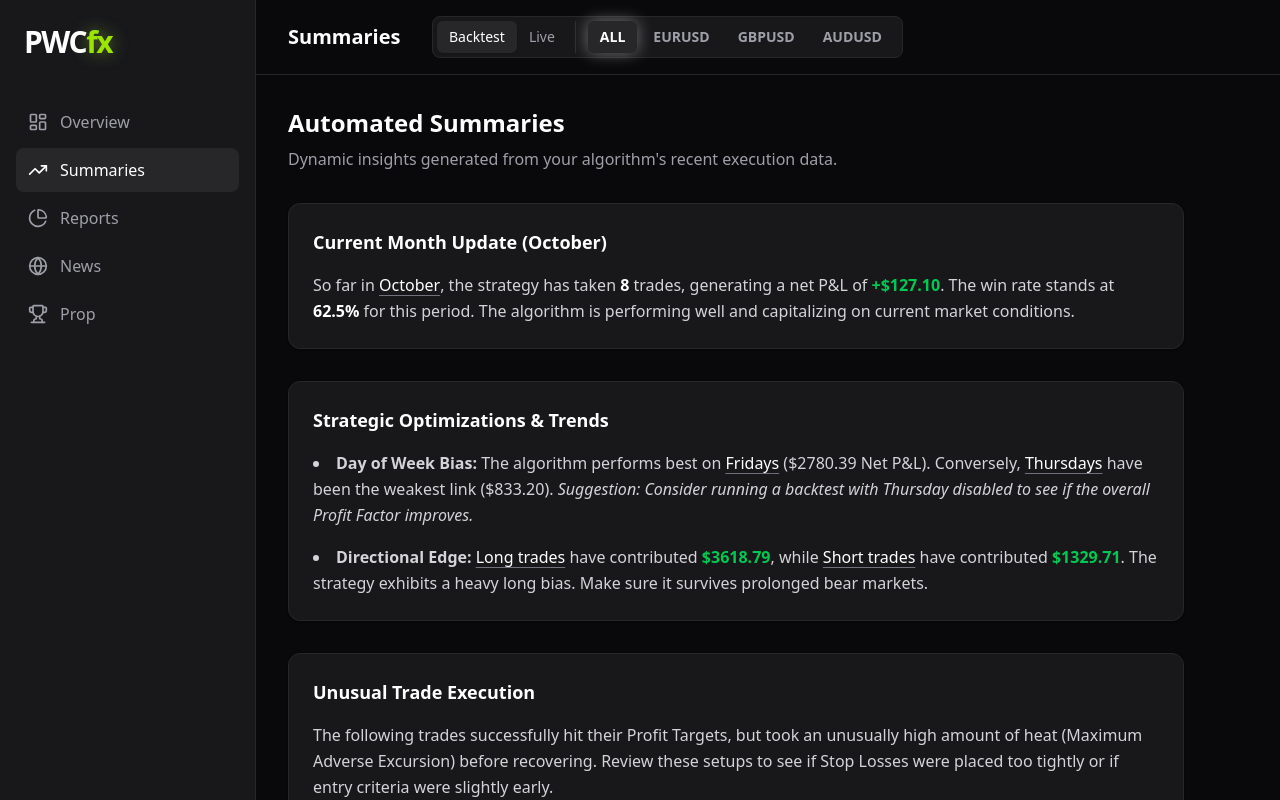
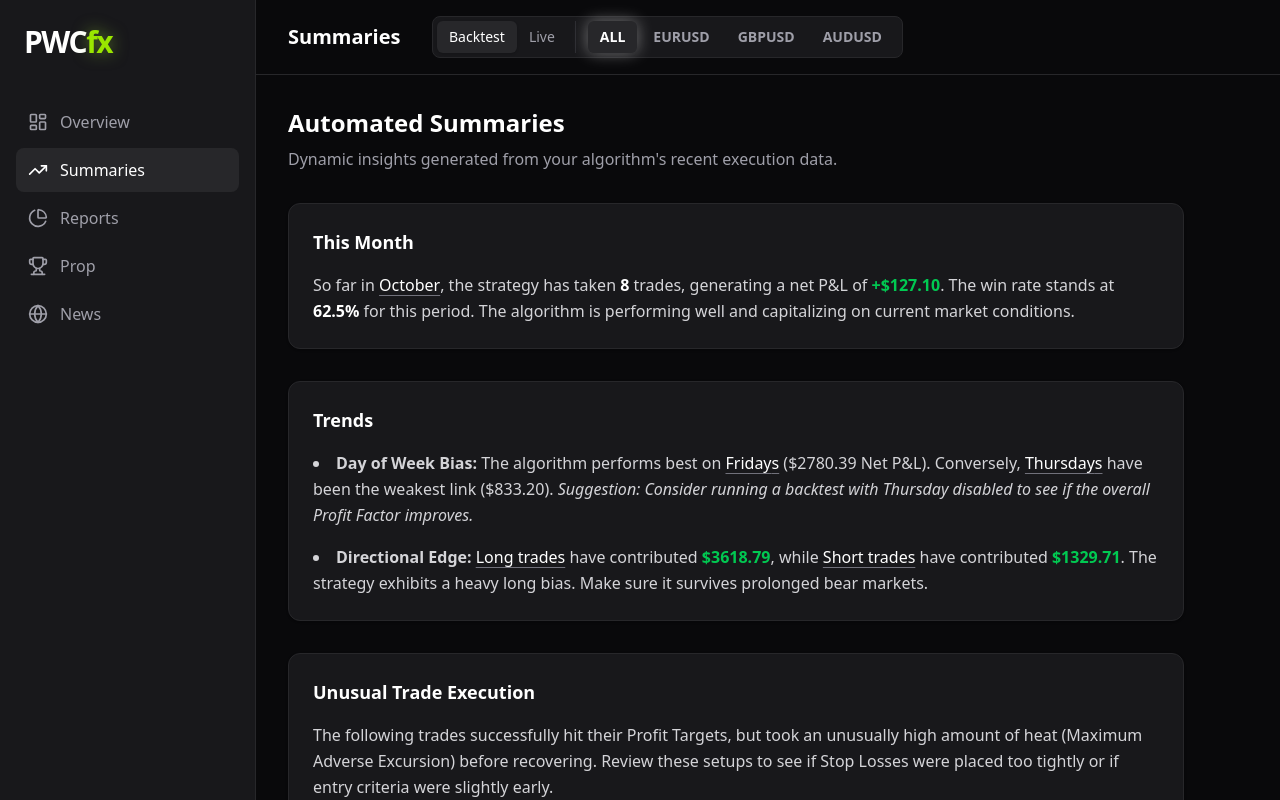
Before and after one commit to PostWorkCulture/FXDashboard, a Next.js app in the folder frontend/: page /summaries in a window 1280 px wide. Built offline with nearby package versions, Linux system fonts and the light colour scheme.

Commit message:
Clean up Summaries page titles and move News below Prop in menu

```diff
--- a/frontend/src/app/summaries/page.tsx
+++ b/frontend/src/app/summaries/page.tsx
@@ -105,7 +105,7 @@ export default function SummariesPage() {
       </div>
 
       <div className="bg-zinc-900 border border-zinc-800 rounded-xl p-6 shadow-sm">
-        <h2 className="text-lg font-semibold text-white mb-4">Current Month Update ({currentMonth.name})</h2>
+        <h2 className="text-lg font-semibold text-white mb-4">This Month</h2>
         <p className="text-zinc-300 leading-relaxed">
           So far in <button onClick={() => handleFilterNav({ dateRange: "This Month" })} className="text-white font-medium underline decoration-zinc-500 underline-offset-4 hover:decoration-white transition-colors">{currentMonth.name}</button>, the strategy has taken <strong className="text-white">{currentMonth.trades}</strong> trades,
           generating a net P&L of <strong className={currentMonth.pnl >= 0 ? "text-green-500" : "text-pink-500"}>
@@ -119,7 +119,7 @@ export default function SummariesPage() {
       </div>
 
       <div className="bg-zinc-900 border border-zinc-800 rounded-xl p-6 shadow-sm">
-        <h2 className="text-lg font-semibold text-white mb-4">Strategic Optimizations & Trends</h2>
+        <h2 className="text-lg font-semibold text-white mb-4">Trends</h2>
         <ul className="space-y-4 text-zinc-300 leading-relaxed list-disc list-inside">
           <li>
             <strong>Day of Week Bias:</strong> The algorithm performs best on <button onClick={() => handleFilterNav({ dayOfWeek: bestDay.idx })} className="text-white font-medium underline decoration-zinc-500 underline-offset-4 hover:decoration-white transition-colors">{bestDay.name}s</button> (${bestDay.pnl.toFixed(2)} Net P&L).
@@ -166,7 +166,7 @@ export default function SummariesPage() {
       </div>
 
       <div className="bg-zinc-900 border border-zinc-800 rounded-xl p-6 shadow-sm">
-        <h2 className="text-lg font-semibold text-white mb-4">Macroeconomic Analyst Brief</h2>
+        <h2 className="text-lg font-semibold text-white mb-4">News Brief</h2>
         <div className="space-y-4 text-zinc-300 leading-relaxed">
           <p>
             <strong>USD Outlook (Oct 8, 2026):</strong> The Dollar maintains a very strong tone amid rising Treasury yields. Recent Initial Jobless Claims printed at 200K vs 197K expected, remaining historically low. The market continues to view the USD favorably due to its strong structural position ahead of further FOMC signals.
--- a/frontend/src/components/Sidebar.tsx
+++ b/frontend/src/components/Sidebar.tsx
@@ -33,8 +33,8 @@ export function Sidebar() {
         <NavItem href="/" icon={<LayoutDashboard size={20} />} label="Overview" active={pathname === "/"} />
         <NavItem href="/summaries" icon={<TrendingUp size={20} />} label="Summaries" active={pathname === "/summaries"} />
         <NavItem href="/reports" icon={<PieChartIcon size={20} />} label="Reports" active={pathname === "/reports"} />
+        <NavItem href="/prop" icon={<Trophy size={20} />} label="Prop" active={pathname === "/prop"} />
         <NavItem href="/news" icon={<Globe size={20} />} label="News" active={pathname === "/news"} />
-        <NavItem href="/prop" icon={<Trophy size={20} />} label="Prop" active={pathname === "/prop"} />
       </nav>
     </aside>
   );
```
